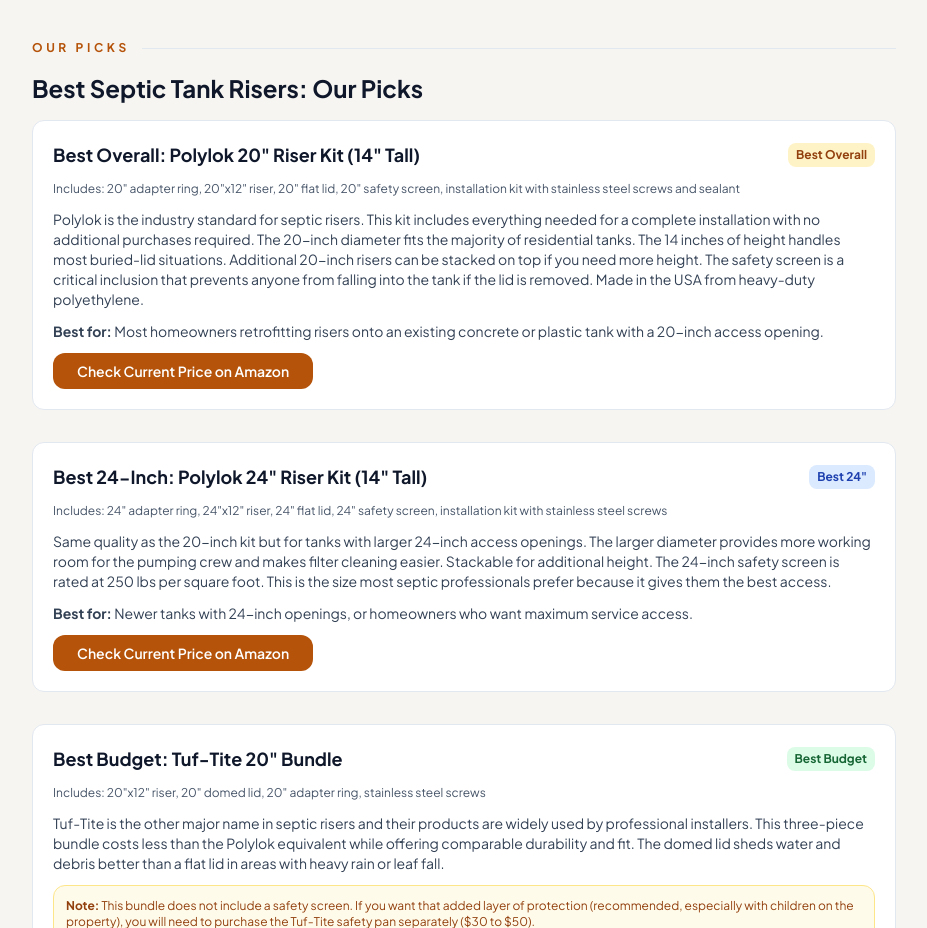
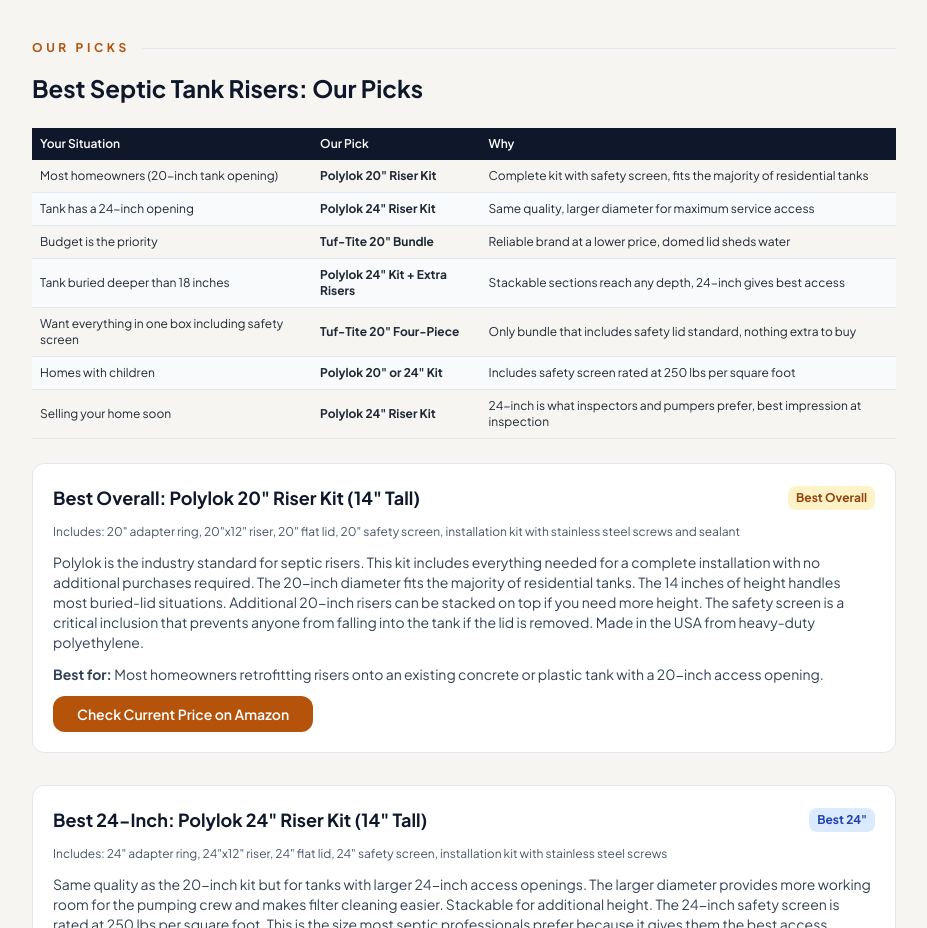
Before and after one commit to thebasementguide2026/theseptic.guide-, a Next.js app: page /reviews/best-septic-tank-risers in a window 1280 px wide. Shown: the part 2280-3208 px from the top of the page, without its empty margins (176-1103 px from the left). Built offline with nearby package versions, Linux system fonts and the light colour scheme.

Commit message:
Add recommendation table to best-septic-tank-risers

```diff
--- a/app/reviews/best-septic-tank-risers/page.tsx
+++ b/app/reviews/best-septic-tank-risers/page.tsx
@@ -102,6 +102,20 @@
         <div className='mb-16'>
           <div className='flex items-center space-x-3 mb-4'><span className='text-amber-700 font-bold tracking-[0.3em] text-xs uppercase'>Our Picks</span><div className='flex-1 h-px bg-slate-200'></div></div>
           <h2 className='text-2xl font-bold text-slate-900 mb-4'>Best Septic Tank Risers: Our Picks</h2>
+            <div className='overflow-x-auto my-6'>
+              <table className='w-full text-xs border-collapse'>
+                <thead><tr className='bg-slate-900 text-white'><th className='p-2 text-left font-semibold'>Your Situation</th><th className='p-2 text-left font-semibold'>Our Pick</th><th className='p-2 text-left font-semibold'>Why</th></tr></thead>
+                <tbody>
+                  <tr className='border-b border-slate-200'><td className='p-2'>Most homeowners (20-inch tank opening)</td><td className='p-2 font-bold'>Polylok 20&quot; Riser Kit</td><td className='p-2'>Complete kit with safety screen, fits the majority of residential tanks</td></tr>
+                  <tr className='border-b border-slate-200 bg-slate-50'><td className='p-2'>Tank has a 24-inch opening</td><td className='p-2 font-bold'>Polylok 24&quot; Riser Kit</td><td className='p-2'>Same quality, larger diameter for maximum service access</td></tr>
+                  <tr className='border-b border-slate-200'><td className='p-2'>Budget is the priority</td><td className='p-2 font-bold'>Tuf-Tite 20&quot; Bundle</td><td className='p-2'>Reliable brand at a lower price, domed lid sheds water</td></tr>
+                  <tr className='border-b border-slate-200 bg-slate-50'><td className='p-2'>Tank buried deeper than 18 inches</td><td className='p-2 font-bold'>Polylok 24&quot; Kit + Extra Risers</td><td className='p-2'>Stackable sections reach any depth, 24-inch gives best access</td></tr>
+                  <tr className='border-b border-slate-200'><td className='p-2'>Want everything in one box including safety screen</td><td className='p-2 font-bold'>Tuf-Tite 20&quot; Four-Piece</td><td className='p-2'>Only bundle that includes safety lid standard, nothing extra to buy</td></tr>
+                  <tr className='border-b border-slate-200 bg-slate-50'><td className='p-2'>Homes with children</td><td className='p-2 font-bold'>Polylok 20&quot; or 24&quot; Kit</td><td className='p-2'>Includes safety screen rated at 250 lbs per square foot</td></tr>
+                  <tr className='border-b border-slate-200'><td className='p-2'>Selling your home soon</td><td className='p-2 font-bold'>Polylok 24&quot; Riser Kit</td><td className='p-2'>24-inch is what inspectors and pumpers prefer, best impression at inspection</td></tr>
+                </tbody>
+              </table>
+            </div>
           <div className='space-y-8'>
             <div className='bg-white border border-slate-200 rounded-lg p-5'>
               <div className='flex items-center justify-between mb-3'><h3 className='text-lg font-bold text-slate-900'>Best Overall: Polylok 20&quot; Riser Kit (14&quot; Tall)</h3><span className='bg-amber-100 text-amber-800 text-xs font-bold px-2 py-1 rounded'>Best Overall</span></div>
```
